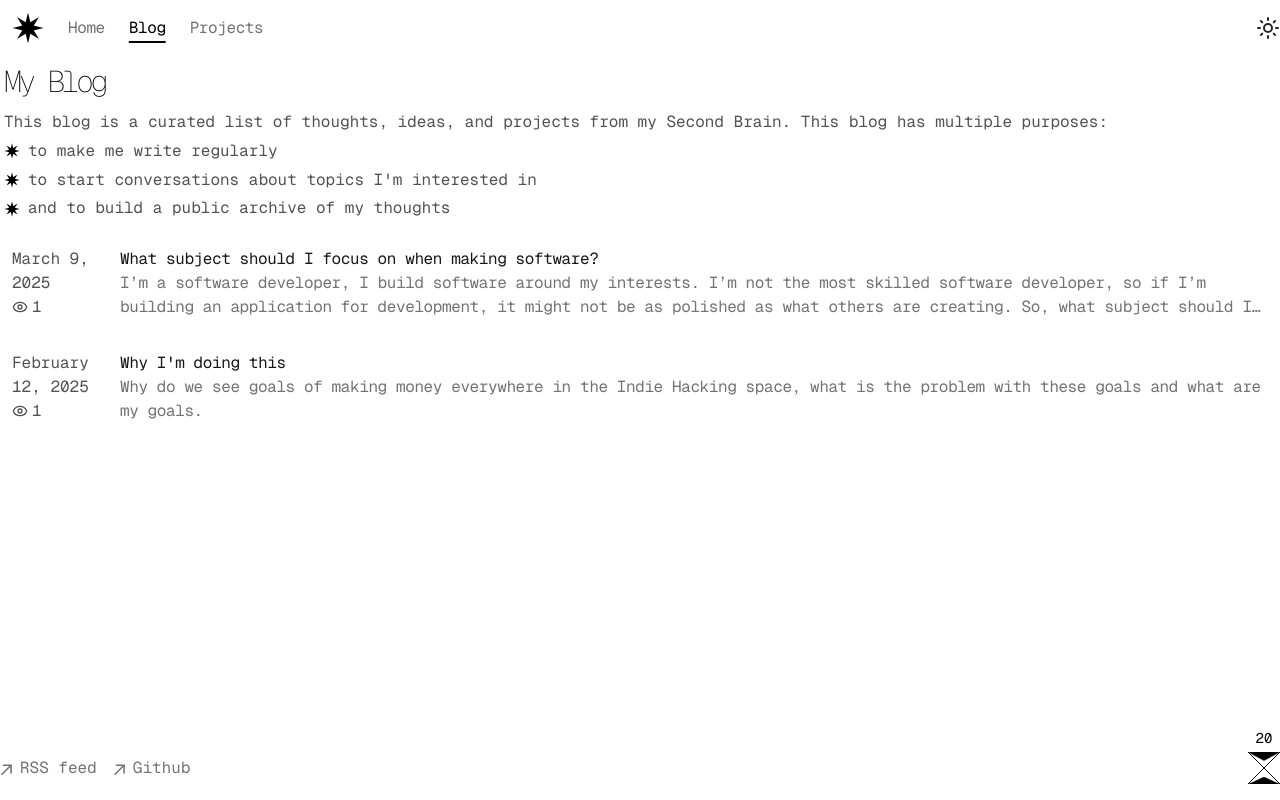
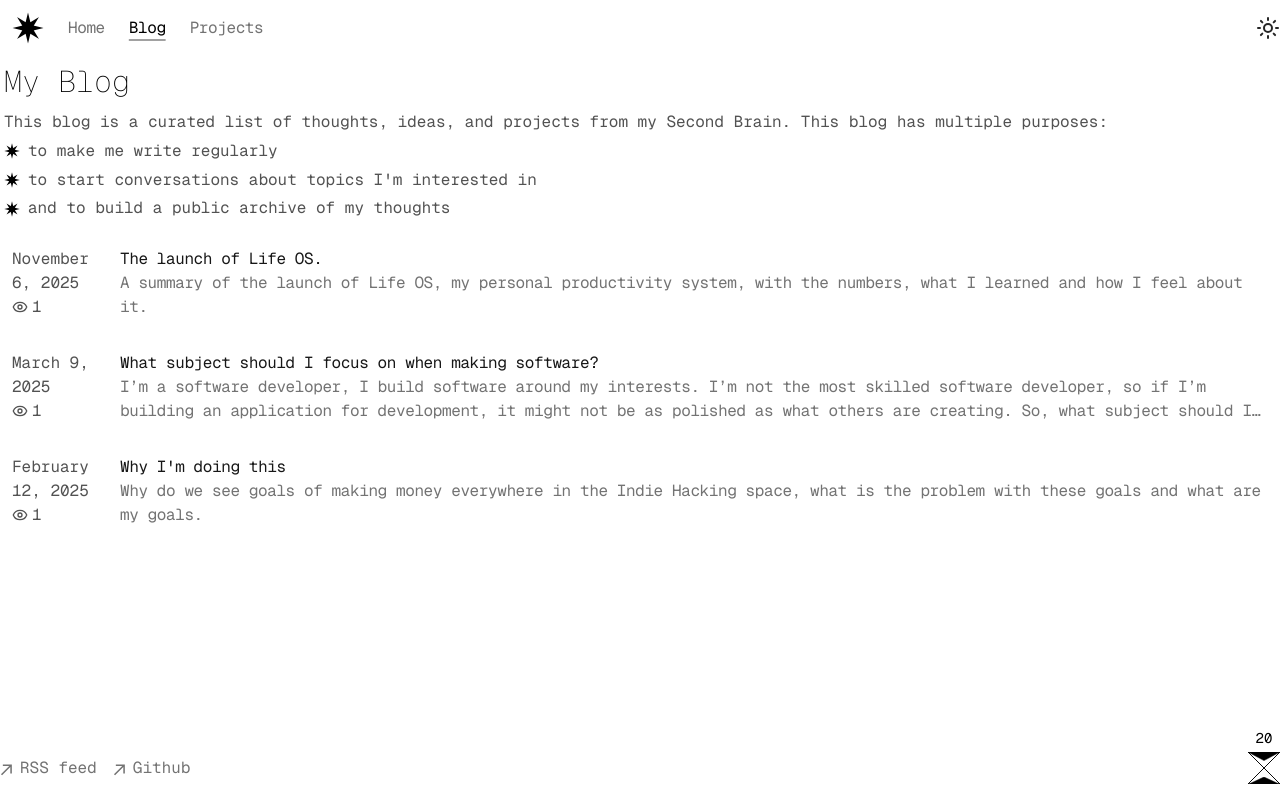
Before and after one commit to Phenixis/website, a Next.js app: page /blog in a window 1280 px wide. Built offline with nearby package versions, Linux system fonts and the light colour scheme; no server answers; the database is empty; a web font is replaced by a local one.

Commit message:
feat: update blog post content and improve link component functionality

```diff
--- a/app/blog/posts/Life_OS.mdx
+++ b/app/blog/posts/Life_OS.mdx
@@ -37,6 +37,4 @@ Time went by, and as I talked about this project with my friends and family, I r
 
 ## The first version
 
-The first version is currently in building. I am working very hard on it every day to make sure the app is perfect.
-
-While I'm building it, I'm streaming on [Twitch](https://twitch.tv/maximeduhamel) my working sessions to share my progress and get feedback from the community. If you're interested in following the development, feel free to come and join the chat!
+The first version was launched on October 26th, 2025. You can read my blog post about this launch right [here](/blog/the-launch-of-life-os) !
--- /dev/null
+++ b/app/blog/posts/the-launch-of-life-os.mdx
@@ -0,0 +1,13 @@
+---
+title: The launch of Life OS.
+publishedAt: 2025-11-06
+summary: A summary of the launch of Life OS, my personal productivity system, with the numbers, what I learned and how I feel about it.
+link: https://www.producthunt.com/products/life-os-6
+---
+October 25th, 2025: it's Saturday, I wake up from a good night of sleep and I have one idea in mind: "It's time to launch Life OS."
+
+If you don't know what Life OS is, you can read the story behind this application right [here](/blog/life-os). Long story short, it's an application I started building for myself in early 2025 because I couldn't find a productivity system working for me. I started talking about it with my friends and family and soon I wanted to make it publicly available if someone was interested in the same kind of system.
+
+So I kept building it, I wanted to make it perfect, so I fixed that, added this feature and this new thing absolutely necessary for the app and soon, without realizing it, we were 1 year later, the app changed **a lot** and it wasn't public yet.
+
+And this Saturday morning, I woke up and I knew it was time to fix as much bugs as I can, write my Product Hunt description and get the load off my shoulders. I worked all day long, and at the end of the day, it was ready.
--- a/app/globals.css
+++ b/app/globals.css
@@ -224,7 +224,7 @@
   }
 
   .prose a {
-    @apply underline transition-all decoration-neutral-400 dark:decoration-neutral-600 underline-offset-2 decoration-[0.1em];
+    @apply underline transition-all decoration-neutral-400 lg:hover:decoration-neutral-600 dark:decoration-neutral-600 dark:lg:hover:decoration-neutral-400 ;
   }
 
   .prose .anchor:after {
@@ -346,7 +346,7 @@
   }
 
   section.page h1.page-title {
-    @apply mb-2 text-3xl font-[100] tracking-[-0.12em];
+    @apply mb-2 text-3xl font-[100];
   }
 
   section.page p.page-description,
--- a/app/page.tsx
+++ b/app/page.tsx
@@ -1,7 +1,7 @@
 import BlogPosts from '@/components/big/posts'
 import Project, { colorVariants, states } from "@/components/big/project"
 import { getProjects } from "@/app/blog/utils"
-import Link from "next/link"
+import { Link } from '@/components/big/link'
 
 export default async function Page() {
     const birthDate = new Date(2005, 3, 18, 10, 1, 0, 0);
@@ -17,13 +17,13 @@ export default async function Page() {
     return (
         <section className="page">
             <h1 className="page-title">
-                My Portfolio
+                Welcome !
             </h1>
             <p className="page-description">
-                I&apos;m Maxime, a {currentLifeYear} years old french student in computer science. I love building useful applications and websites. I&apos;m learning NextJS since Septembre 2024. You can find all my projects <Link href="/projects" className="duration-1000 underline underline-offset-4 decoration-dashed lg:hover:text-black dark:lg:hover:text-white" >here</Link>. I also write about my projects, my views and my thoughts <Link href="/blog" className="duration-1000 underline underline-offset-4 decoration-dashed lg:hover:text-black dark:lg:hover:text-white" >here</Link>.
+                I&apos;m Maxime, a {currentLifeYear} years old french student in computer science. I love building useful applications and websites. I specialize in NextJS, coupled with TailwindCSS and a PostgreSQL database. You can find all my projects <Link href="/projects" dashed>here</Link>. I also write about my projects, my views and my thoughts <Link href="/blog" dashed>here</Link>.
             </p>
             <h2 className="page-title text-2xl">
-                <Link href="/projects" className="duration-1000 text-gray-700 dark:text-gray-300 lg:hover:text-black dark:lg:hover:text-white" >
+                <Link href="/projects" underlined={false}>
                     My current projects
                 </Link>
             </h2>
@@ -34,7 +34,7 @@ export default async function Page() {
             </div>
             <div className="my-8">
                 <h2 className="page-title text-2xl">
-                    <Link href="/blog" className="duration-1000 text-gray-700 dark:text-gray-300  lg:hover:text-black dark:lg:hover:text-white" >
+                    <Link href="/blog" underlined={false}>
                         My recent blog posts
                     </Link>
                 </h2>
--- /dev/null
+++ b/components/big/link.tsx
@@ -0,0 +1,47 @@
+import React from "react";
+import LinkPrimitive from "next/link";
+import type { LinkProps as NextLinkProps } from "next/link";
+import { cn } from "@/lib/utils";
+
+// Discriminated union for the desired behavior:
+type LinkWithUnderline = {
+  underlined?: true;
+  dashed?: boolean;
+  onlyOnHover?: boolean;
+  className?: string;
+};
+
+type LinkWithoutUnderline = {
+  underlined: false;
+  dashed?: never;
+  onlyOnHover?: never;
+  className?: string;
+};
+
+// Final LinkProps type (combines Next.js Link props + children + the discriminated union)
+export type LinkProps = NextLinkProps & {
+  children: React.ReactNode;
+} & (LinkWithUnderline | LinkWithoutUnderline);
+
+export function Link({
+  children,
+  underlined = true,
+  dashed = false,
+  onlyOnHover = false,
+  className,
+  ...props
+}: LinkProps) {
+  return (
+    <LinkPrimitive
+      {...props}
+      className={cn(
+        "duration-1000 transition-all underline-offset-6 lg:hover:text-black dark:lg:hover:text-white decoration-neutral-400 lg:hover:decoration-neutral-600 dark:decoration-neutral-600 dark:lg:hover:decoration-neutral-400",
+        underlined ? (onlyOnHover ? "lg:hover:underline" : "underline") : "",
+        dashed ? "decoration-dashed" : "",
+        className
+      )}
+    >
+      {children}
+    </LinkPrimitive>
+  );
+}
--- a/components/big/logo.tsx
+++ b/components/big/logo.tsx
@@ -6,7 +6,7 @@ import { cn } from '@/lib/utils'
 
 export default function Logo({ className, size=16 } : { className?: string, size?: number }) {
     return (
-        <Link href="/" className={cn('inline-block duration-1000 lg:group-hover/Logo:rotate-45 shrink-0', className)}>
+        <Link href="/" className={cn('inline-block duration-1000 lg:group-hover/Logo:rotate-90 shrink-0', className)}>
             <Image src={ListIconLight} width={size} height={size} alt="list-style" className="dark:hidden" priority />
             <Image src={ListIconDark} width={size} height={size} alt="list-style" className="hidden dark:block" priority />
         </Link>
--- a/components/big/nav.tsx
+++ b/components/big/nav.tsx
@@ -1,4 +1,4 @@
-import Link from 'next/link'
+import { Link } from './link'
 import DarkModeToggleFrontOffice from './darkMode/dark-mode-toggle-front-office'
 import Logo from './logo'
 
@@ -31,7 +31,8 @@ export default function Navbar({ actualPath }: { actualPath: string }) {
 								<Link
 									key={path}
 									href={path}
-									className={`group/nav duration-1000 flex items-center transition-all lg:hover:text-neutral-800 dark:lg:hover:text-neutral-200 align-middle relative py-1 px-2 m-1 ${actualPath === path ? 'underline underline-offset-8 decoration-2' : 'text-neutral-500 dark:text-neutral-400'}`}
+									className={`group/nav flex items-center lg:hover:text-neutral-800 dark:lg:hover:text-neutral-200 align-middle relative py-1 px-2 m-1 ${actualPath === path ? 'decoration-2' : 'text-neutral-500 dark:text-neutral-400'}`}
+									underlined={actualPath === path}
 								>
 									{name}
 								</Link>
```
Also changed, not shown: components/big/mdx.tsx (+63 -42 lines), components/big/posts.tsx (+6 -6 lines).
